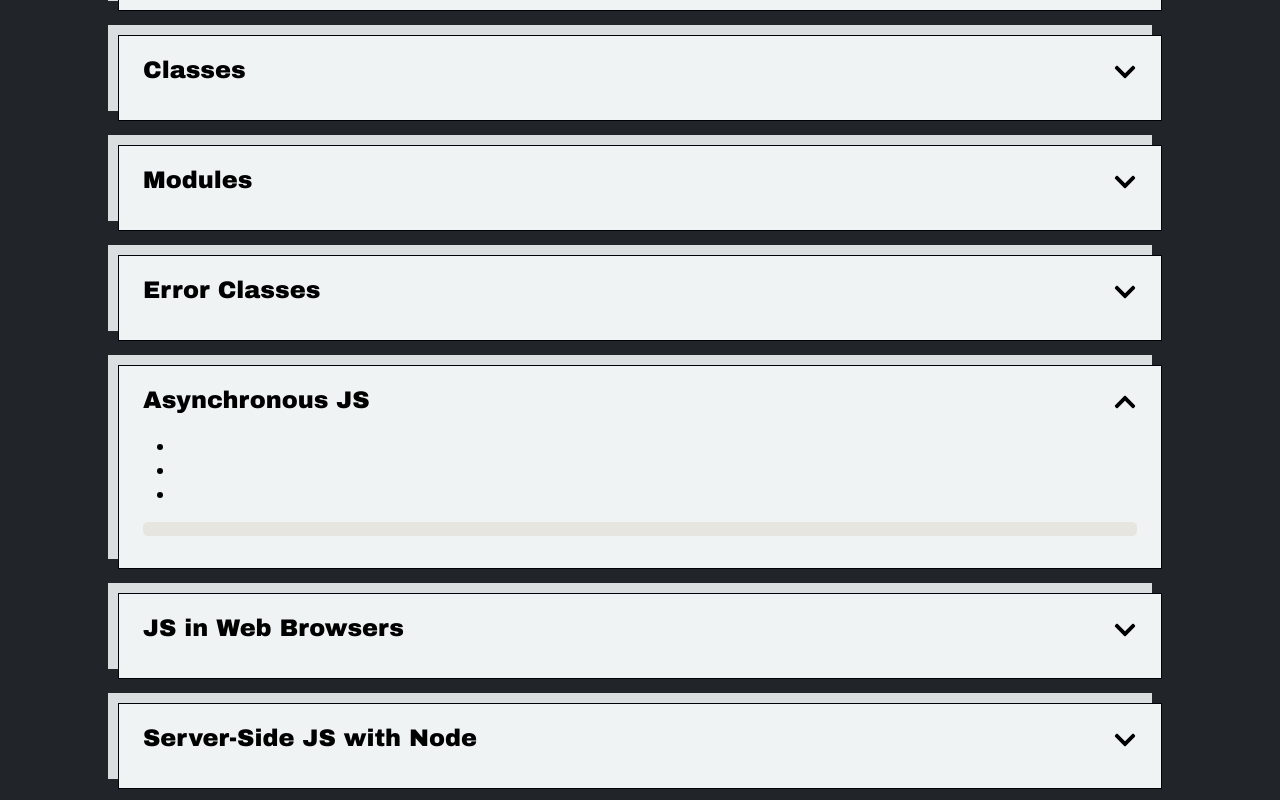
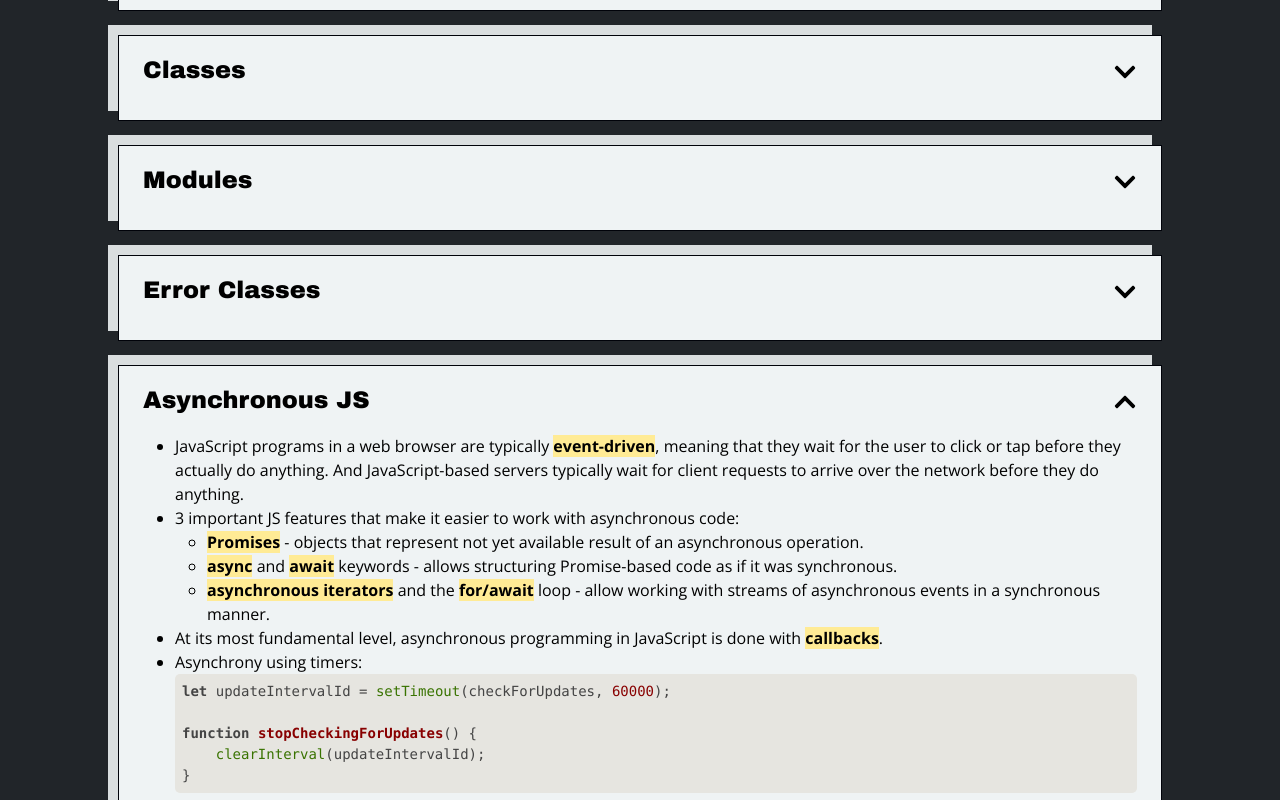
Before and after one commit to andreeadracovita/memento, a React (Vite) app: page /memento/js-library in a window 1280 px wide. Both pictures are taken after a click on the element 765 px from the left and 1875 px from the top of the page. Shown: the part 1475-2275 px from the top of the page. Built offline with nearby package versions, Linux system fonts and the light colour scheme.

Commit message:
Asynchrony in JS

```diff
--- a/src/App.css
+++ b/src/App.css
@@ -213,3 +213,7 @@ a {
   width: 400px;
   max-width: 100%;
 }
+
+.graphics-lg {
+  width: 600px;
+}
--- a/src/components/jsLibrary/AsyncJS.tsx
+++ b/src/components/jsLibrary/AsyncJS.tsx
@@ -1,11 +1,92 @@
 import { useState } from "react";
 import SyntaxHighlighter from "react-syntax-highlighter";
 
+import Accent from "components/Accent";
 import CardHeader from "components/CardHeader";
 
 export default function AsynchronousJS() {
 	const [toggle, setToggle] = useState(false);
-	const code = ``;
+	const timeoutCode = `let updateIntervalId = setTimeout(checkForUpdates, 60000);
+
+function stopCheckingForUpdates() {
+    clearInterval(updateIntervalId);
+}`;
+	const eventsCode = `let okay = document.querySelector('#confirmUpdateDialog button.okay');
+okay.addEventListener('click', doSomethingFoo);`;
+	const networkEventsCode = `function getCurrentVersionNumber(versionCallback) {
+    let request = new XMLHttpRequest();
+    request.open("GET", "http://www.example.com/api/version");
+    request.send();
+
+    // Callback that will be invoked when the response arrives
+    request.onload = function() {
+        if (request.status === 200) {
+            let currentVersion = parseFloat(request.responseText);
+            versionCallback(null, currentVersion);
+        } else {
+            versionCallback(response.statusText, null);
+        }
+    };
+    // Callback that will be invoked for network errors
+    request.onerror = request.ontimeout = function(e) {
+        versionCallback(e.type, null);
+    };
+}`;
+	const promiseCode = `function displayUserProfile(profile) { /* ... */ }
+
+// Promise
+getJSON("/api/user/profile").then(displayUserProfile);
+
+// Error handling
+getJSON("/api/user/profile").then(displayUserProfile).catch(handleProfileError);
+
+// Chaining promises
+fetch(documentURL)
+    .then(response => response.json())
+    .then(document => {
+        return render(document);
+    })
+    .then(rendered => {
+        cacheInDatabase(rendered);
+    })
+    .catch(error => handle(error));
+
+fetch("/api/user/profile").then(response => {
+    // When the promise resolves, we have status and headers
+    if (response.ok &&
+        response.headers.get("Content-Type") === "application/json") {
+        // What can we do here? We don't actually have the response body yet.
+    }
+});
+
+// Parallel promises
+const urls = [ /* zero or more URLs here */ ];
+promises = urls.map(url => fetch(url).then(r => r.text()));
+Promise.all(promises)
+    .then(bodies => { /* do something */ })
+    .catch(e => console.error(e));
+
+Promise.allSettled([Promise.resolve(1), Promise.reject(2), 3]).then(results => {
+    results[0]  // => { status: "fulfilled", value: 1 }
+    results[1]  // => { status: "rejected", reason: 2 }
+    results[2]  // => { status: "fulfilled", value: 3 }
+});`;
+	const awaitCode = `let response = await fetch("/api/user/profile");
+let profile = await response.json();
+
+// Await multiple
+let [value1, value2] = await Promise.all([getJSON(url1), getJSON(url2)]);`;
+	const asyncCode = `foo().then(handleFulfilled).catch(handleError);`
+	const forAwaitCode = `// Example 1
+for await (const response of promises) {
+    handle(response);
+}
+
+// Example 2
+for (const promise of promises) {
+    response = await promise;
+    handle(response);
+}`;
 
 	return (
 		<div className="grey-card">
@@ -18,11 +99,42 @@ export default function AsynchronousJS() {
 				toggle &&
 				<>
 					<ul>
-						<li></li>
-						<li></li>
-						<li></li>
+						<li>JavaScript programs in a web browser are typically <Accent>event-driven</Accent>, meaning that they wait for the user to click or tap before they actually do anything. And JavaScript-based servers typically wait for client requests to arrive over the network before they do anything.</li>
+						<li>3 important JS features that make it easier to work with asynchronous code:
+							<ul>
+								<li><Accent>Promises</Accent> - objects that represent not yet available result of an asynchronous operation.</li>
+								<li><Accent>async</Accent> and <Accent>await</Accent> keywords - allows structuring Promise-based code as if it was synchronous.</li>
+								<li><Accent>asynchronous iterators</Accent> and the <Accent>for/await</Accent> loop - allow working with streams of asynchronous events in a synchronous manner.</li>
+							</ul>
+						</li>
+						<li>At its most fundamental level, asynchronous programming in JavaScript is done with <Accent>callbacks</Accent>.</li>
+						<li>Asynchrony using timers:
+							<SyntaxHighlighter language="javascript">{timeoutCode}</SyntaxHighlighter>
+						</li>
+						<li>Asynchrony using events:
+							<SyntaxHighlighter language="javascript">{eventsCode}</SyntaxHighlighter>
+						</li>
+						<li>Asynchrony with network events:
+							<SyntaxHighlighter language="javascript">{networkEventsCode}</SyntaxHighlighter>
+						</li>
+						<li><Accent>Promise terminology</Accent>: a promise is "fulfilled" or "rejected". Otherwise, it is "pending". Once it is "fulfilled" or "rejected", it is "settled". Promises can also be "resolved".</li>
+						<li>When you pass a <Accent>callback c</Accent> to the then() method, then() returns a <Accent>Promise p</Accent> and arranges to asynchronously invoke c at some later time. The callback performs some computation and returns a <Accent>value v</Accent>. When the callback returns, p is resolved with the value v. When a Promise is resolved with a value that is not itself a Promise, it is immediately <Accent>fulfilled with that value</Accent>.</li>
+						<li>If the return value v is itself a Promise, then <Accent>p is resolved but not yet fulfilled</Accent>.</li>
+						<li>Can also chain a <Accent>.finally()</Accent> clause to perform the callback regardless of the promise resolution, for example for cleanup code.
+							<SyntaxHighlighter language="javascript">{promiseCode}</SyntaxHighlighter>
+							<img src="graphics/async.png" className="graphics graphics-lg" />
+						</li>
+						<li>The <Accent>await</Accent> keyword takes a Promise and turns it back into a return value or a thrown exception. Any code that uses await becomes itself asychronous.
+							<SyntaxHighlighter language="javascript">{awaitCode}</SyntaxHighlighter>
+						</li>
+						<li><Accent>async</Accent> keyword - you can only use the <Accent>await</Accent> keyword within functions that have been declared with the async keyword. An async function must be awaited to use the returned value. If one cannot declare the top-level function as async, the async function inside it must be dealt with in the regular way:
+							<SyntaxHighlighter language="javascript">{asyncCode}</SyntaxHighlighter>
+						</li>
+						<li><Accent>for/await</Accent> loop
+							<SyntaxHighlighter language="javascript">{forAwaitCode}</SyntaxHighlighter>
+						</li>
+						<li>Objects that are asynchronously iterable can be used with a for/await loop. You can create asynchronously iterable objects by implementing a <Accent>[Symbol.asyncIterator]()</Accent> method or by invoking an <Accent>async function * generator</Accent> function. Asynchronous iterators provide an alternative to “data” events on streams in Node and can be used to represent a stream of user input events in client-side JavaScript.</li>
 					</ul>
-					<SyntaxHighlighter language="javascript">{code}</SyntaxHighlighter>
 				</>
 			}
 		</div>
```
Also changed, not shown: public/graphics/async.png (added).
